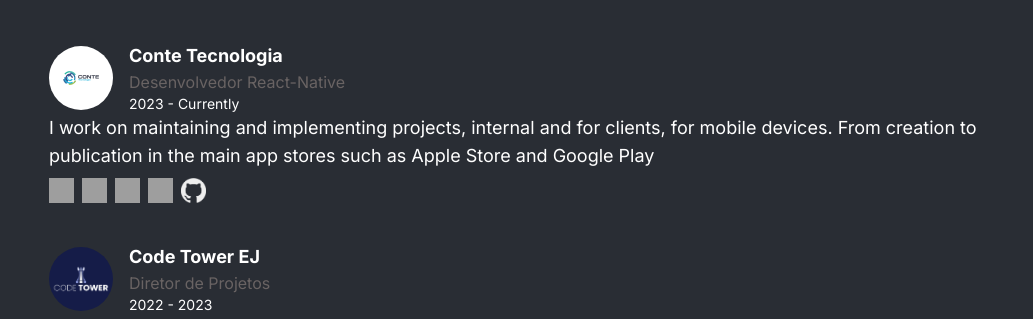
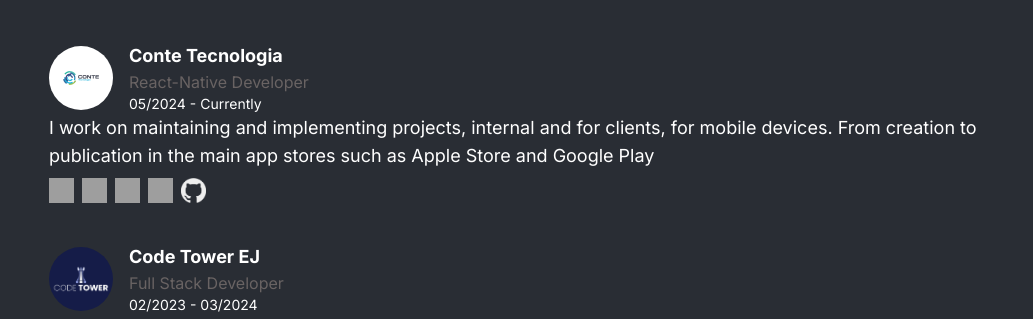
Before and after one commit to carloscurcino/Portifolio, a React (Vite) app: page / in a window 1280 px wide. Shown: the part 2470-2789 px from the top of the page, without its empty margins (123-1156 px from the left). Built offline with nearby package versions, Linux system fonts and the light colour scheme; grey boxes are pictures that could not be loaded.

Commit message:
Feat: updating the experience data

```diff
--- a/src/components/Experience.jsx
+++ b/src/components/Experience.jsx
@@ -24,7 +24,7 @@ export const Experience = () => {
                                 <img className='w-16 h-16 rounded-full object-contain' src={work.image} alt='Company Logo' />
                                 <div>
                                     <h3 className='text-lg font-bold'>{work.companyName}</h3>
-                                    <p className='text-gray'>{work.position}</p>
+                                    <p className='text-gray'>{t(work.position)}</p>
                                     <p className='text-sm'>{work.startDate} - {work.finalDate.length > 0 ? work.finalDate : t("currently")}</p>
                                 </div>
                             </div>
--- a/src/data/data.js
+++ b/src/data/data.js
@@ -342,10 +342,26 @@ export const dataWork = [
         // id: 1,
         image: CodeTowerWork,
         companyName: "Code Tower EJ",
-        startDate: "2022",
-        finalDate: "2023",
-        position: "Diretor de Projetos",
+        startDate: "06/2023",
+        finalDate: "03/2024",
+        position: "codetowerWorkPosition",
         description: "codetowerWorkDesc",
+        stack: [
+            Next,
+            Django,
+            Tailwind,
+            GitHub,
+            Graphql,
+        ],
+    },
+    {
+        // id: 1,
+        image: CodeTowerWork,
+        companyName: "Code Tower EJ",
+        startDate: "02/2023",
+        finalDate: "03/2024",
+        position: "codetowerWork2Position",
+        description: "codetowerWork2Desc",
         stack: [
             Next,
             Django,
@@ -358,9 +374,9 @@ export const dataWork = [
         // id: 1,
         image: ConteWork,
         companyName: "Conte Tecnologia",
-        startDate: "2023",
+        startDate: "05/2024",
         finalDate: "",
-        position: "Desenvolvedor React-Native",
+        position: "conteWorkPosition",
         description: "conteWorkDesc",
         stack: [
             ReactImg,
--- a/src/i18n/translations/en.json
+++ b/src/i18n/translations/en.json
@@ -21,7 +21,11 @@
         "experience": "Work Experience",
         "currently": "Currently",
         "codetowerWorkDesc": "Led the team in carrying out projects. In the organization, it ranges from planning, project standards, agile methodologies, etc. I also helped with project programming, using various technologies such as Nextjs, Django and Docker, among others.",
+        "codetowerWorkPosition": "Project Director",
+        "codetowerWork2Desc": "Worked on the maintenance and implementation of internal projects. Using several technologies, the main ones being Django and Nextjs. I also worked on the training process for the company's interns.",
+        "codetowerWork2Position": "Full Stack Developer",
         "conteWorkDesc": "I work on maintaining and implementing projects, internal and for clients, for mobile devices. From creation to publication in the main app stores such as Apple Store and Google Play",
+        "conteWorkPosition": "React-Native Developer",
         "_Comment5": "SECTION CONTACT",
         "contact": "Contact",
         "submitForm": "Submit the form or shoot me an email - carlosdanielf541@gmail.com",
--- a/src/i18n/translations/ptBR.json
+++ b/src/i18n/translations/ptBR.json
@@ -21,7 +21,11 @@
         "experience": "Experiência",
         "currently": "Atualmente",
         "codetowerWorkDesc": "Liderava a equipe na realização dos projetos. Na organização, desde planejamento, padrões de projeto, metodologias ágeis e etc. Auxiliava também na programação dos projetos, utilizando diversas tecnologias como Nextjs, Django e Docker entre outras.",
+        "codetowerWorkPosition": "Diretor de Projetos",
+        "codetowerWork2Desc": "Trabalhava na manutenção e implementação de projetos internos. Utilizando várias tecnologias, sendo as principais  Django e Nextjs. Atuava também no processo de formação dos estagiários da empresa.",
+        "codetowerWork2Position": "Desenvolvedor Full Stack",
         "conteWorkDesc": "Trabalho na manutenção e implementação de projetos, internos e para clientes, para dispositivos móveis. Desde a criação até a publicação nas principais lojas de aplicativos, como apple store e google play",
+        "conteWorkPosition": "Desenvolvedor React-Native",
         "_Comment5": "SECTION CONTACT",
         "contact": "Contato",
         "submitForm": "Preencha o formulário ou me envie um email - carlosdanielf541@gmail.com",
```
